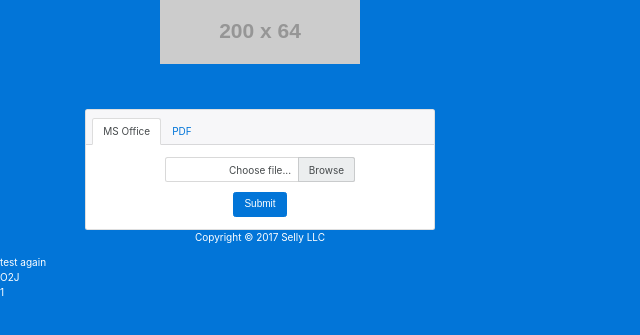
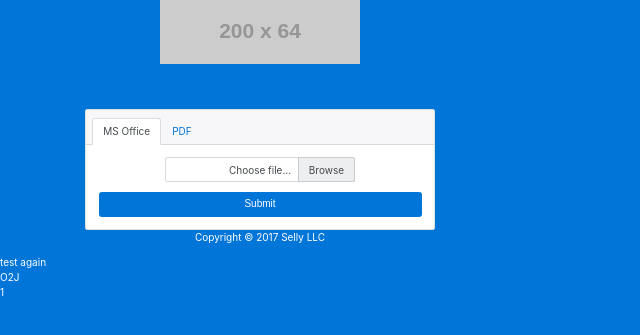
Before and after one commit to awratten/O2J, a PHP site: page / in a window 1280 px wide. Shown: the top 335 px of the page, without its empty margins (0-640 px from the left). Run offline with PHP 8.4, Linux system fonts and the light colour scheme; grey boxes labelled with a size stand in for pictures from a placeholder-image service; some libraries are stand-ins or nearby versions.

Commit message:
add btn-block class to submit

```diff
--- a/web/index.php
+++ b/web/index.php
@@ -49,7 +49,7 @@ $doc_version = "1";
                                         <span class="custom-file-control"></span>
                                     </label>
                                 </div>
-                                <button type="submit" class="btn btn-primary">Submit</button>
+                                <button type="submit" class="btn btn-primary btn-block">Submit</button>
 
                             </form>
                         </div>
```
